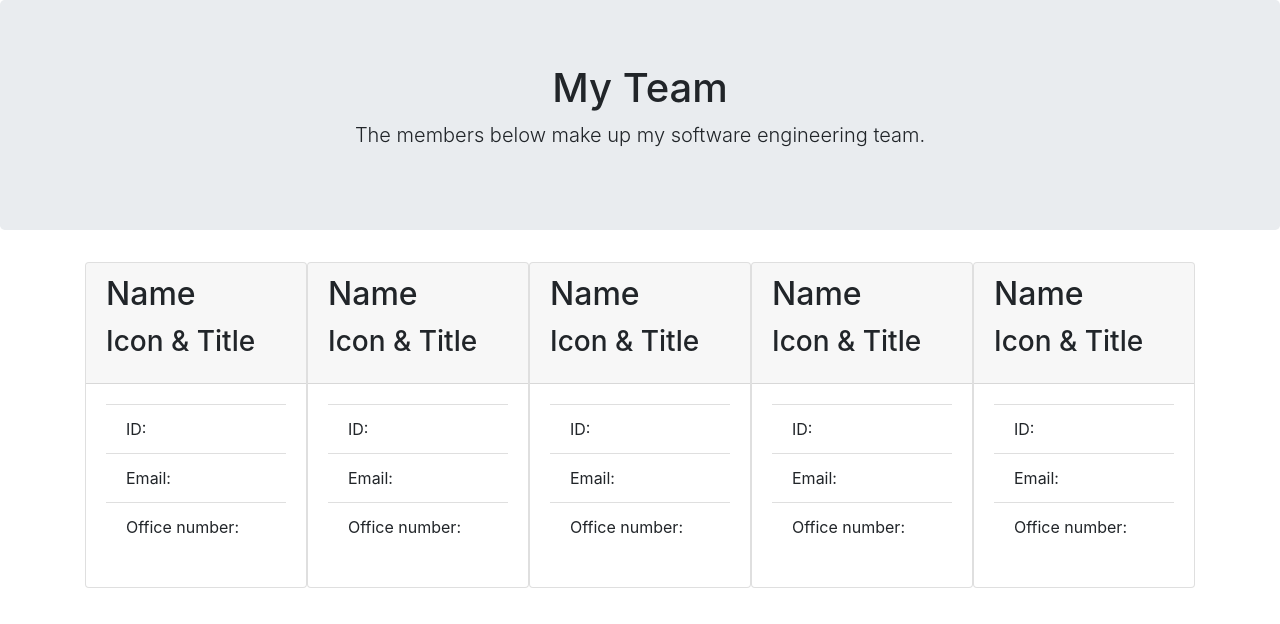
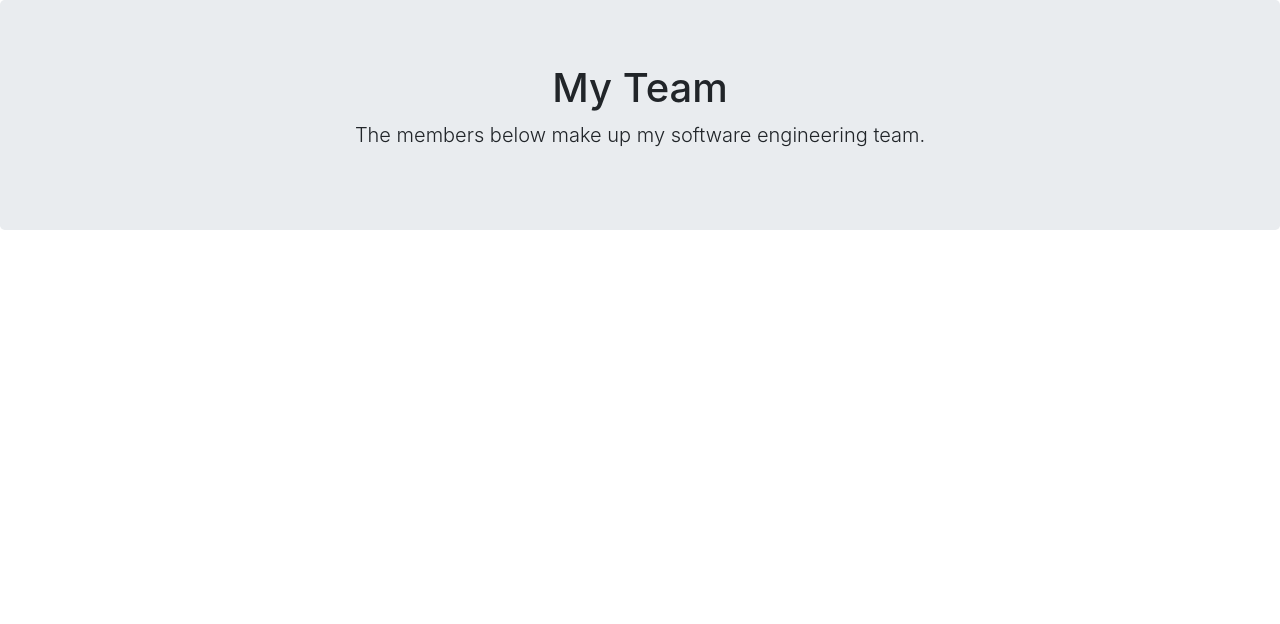
Before and after one commit to smdann/team-roster-generator, a website: page src/template.html in a window 1280 px wide. Drawn offline with nearby package versions, Linux system fonts and the light colour scheme.

Commit message:
Using the previously created template.html, created functions to create cards for the manager, engineer, and intern employee types that return string literals containing the information entered by the user.

```diff
--- a/src/template.html
+++ b/src/template.html
@@ -27,7 +27,9 @@
     <div class="row">
       <div class="col-12 d-flex justify-content-center">
 
-      <div class="card employee-card" style="width: 18rem;">
+      <!-- Team Roster Cards -->
+
+      <!-- <div class="card employee-card" style="width: 18rem;">
         <div class="card-header">
           <h2 class="card-title">Name</h2>
           <h3 class="card-title"><i class=""></i>Icon & Title</h3>
@@ -37,55 +39,8 @@
           <li class="list-group-item">Email: <a href="mailto: "></a></li>
           <li class="list-group-item">Office number: </li>
         </ul>
-      </div>
+      </div> -->
 
-      <div class="card employee-card" style="width: 18rem;">
-        <div class="card-header">
-          <h2 class="card-title">Name</h2>
-          <h3 class="card-title"><i class=""></i>Icon & Title</h3>
-        </div>
-        <ul class="card-body list-group-flush">
-          <li class="list-group-item">ID: </li>
-          <li class="list-group-item">Email: </li>
-          <li class="list-group-item">Office number: </li>
-        </ul>
-      </div>
-
-      <div class="card employee-card" style="width: 18rem;">
-        <div class="card-header">
-          <h2 class="card-title">Name</h2>
-          <h3 class="card-title"><i class=""></i>Icon & Title</h3>
-        </div>
-        <ul class="card-body list-group-flush">
-          <li class="list-group-item">ID: </li>
-          <li class="list-group-item">Email: </li>
-          <li class="list-group-item">Office number: </li>
-        </ul>
-      </div>
-
-      <div class="card employee-card" style="width: 18rem;">
-        <div class="card-header">
-          <h2 class="card-title">Name</h2>
-          <h3 class="card-title"><i class=""></i>Icon & Title</h3>
-        </div>
-        <ul class="card-body list-group-flush">
-          <li class="list-group-item">ID: </li>
-          <li class="list-group-item">Email: </li>
-          <li class="list-group-item">Office number: </li>
-        </ul>
-      </div>
-
-      <div class="card employee-card" style="width: 18rem;">
-        <div class="card-header">
-          <h2 class="card-title">Name</h2>
-          <h3 class="card-title"><i class=""></i>Icon & Title</h3>
-        </div>
-        <ul class="card-body list-group-flush">
-          <li class="list-group-item">ID: </li>
-          <li class="list-group-item">Email: </li>
-          <li class="list-group-item">Office number: </li>
-        </ul>
-      </div>
     </div>
   </main>
 </body>
```
Also changed, not shown: src/template.js (+48 -4 lines).
